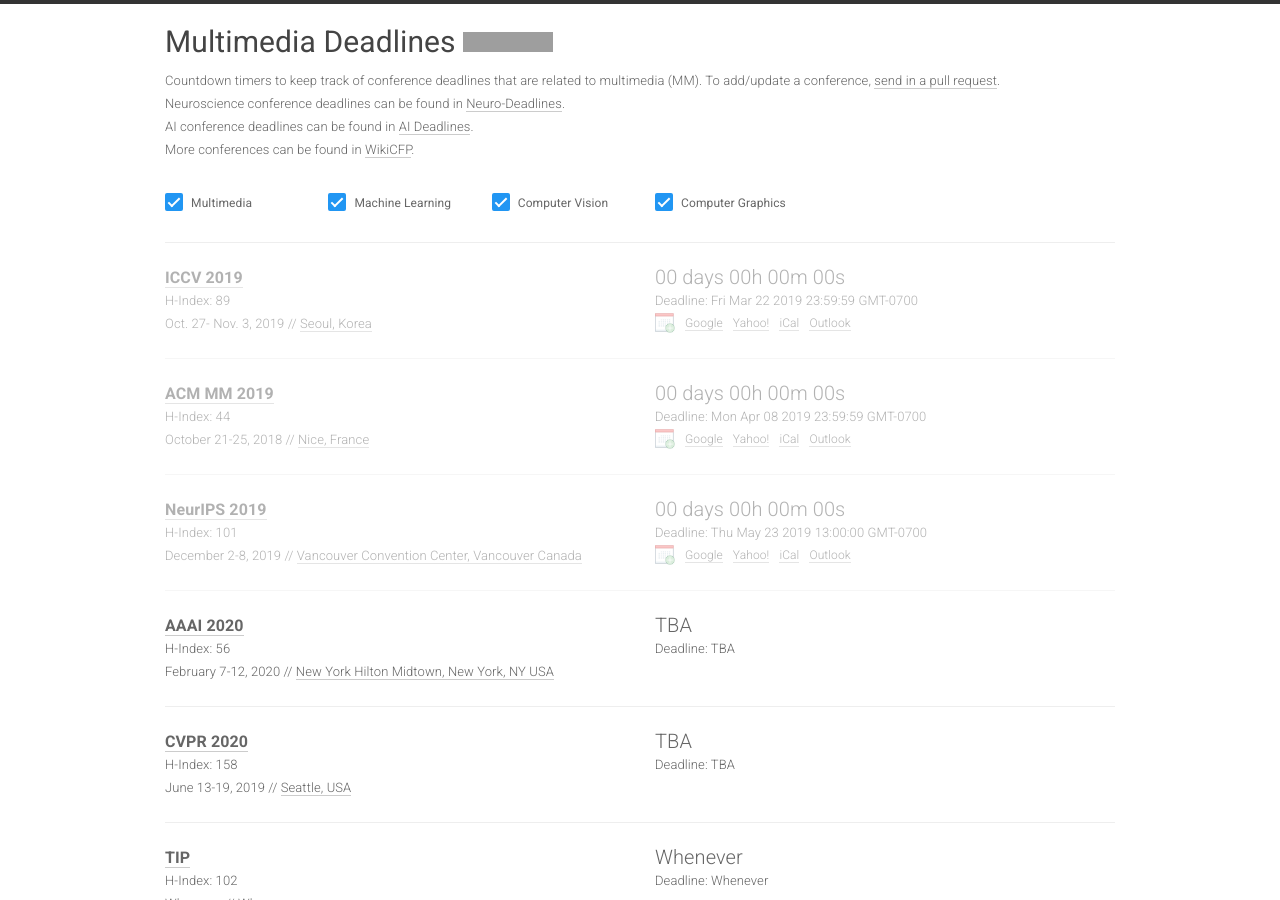
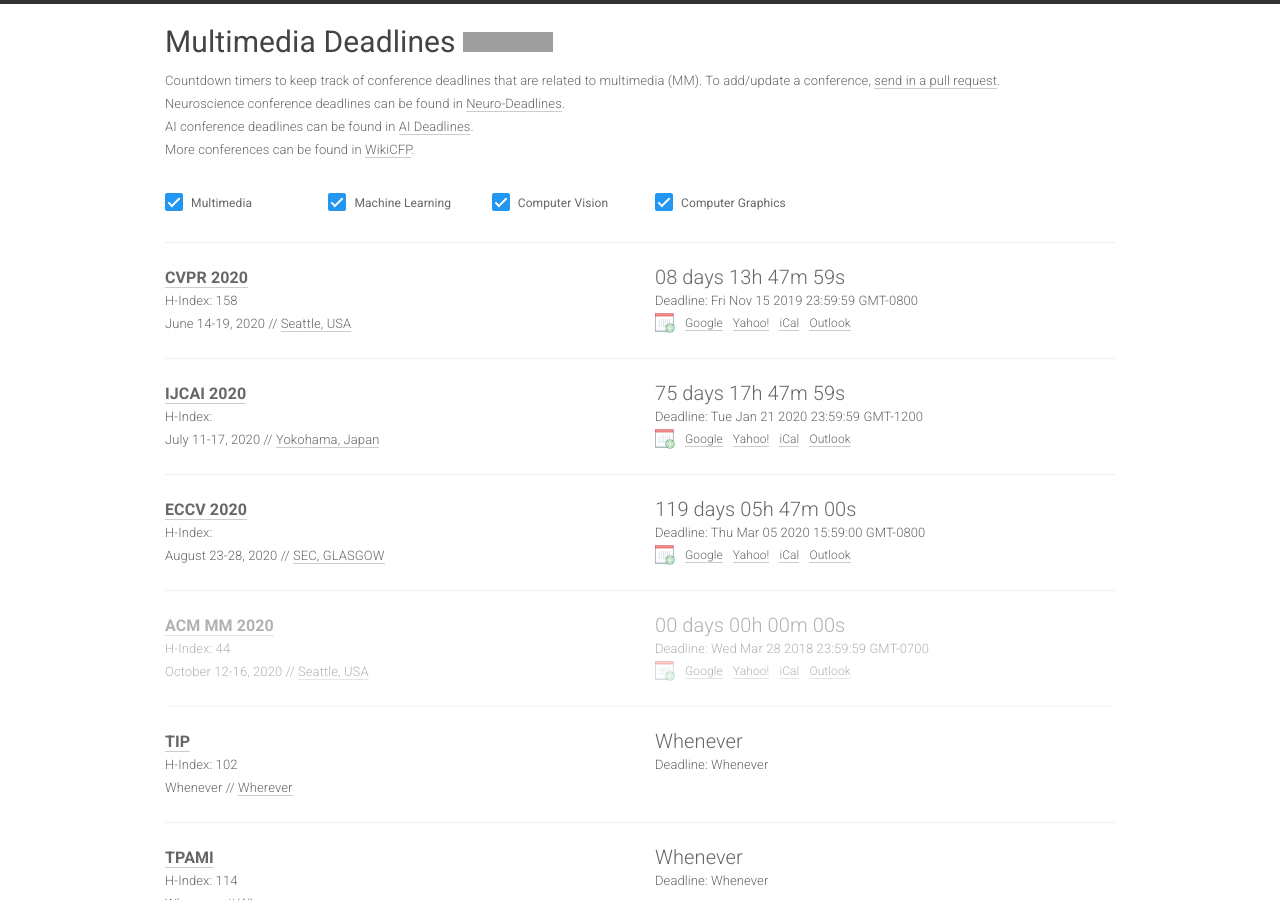
Before and after one commit to lidq92/lidq92.github.io, a Jekyll site: the page built from index.html, in a window 1280 px wide and 900 px high. Built offline with Jekyll 4.4.1, drawn with Linux system fonts in a browser that asks for light colours; nearby versions of some CDN libraries; grey boxes are pictures that could not be loaded.

Commit message:
Update conferences.yml

```diff
--- a/_data/conferences.yml
+++ b/_data/conferences.yml
@@ -21,60 +21,92 @@
 #  place: Macao, China
 #  sub: ML
 
-- name: ICCV
-  year: 2019
-  id: iccv2019
-  link: http://iccv2019.thecvf.com
-  deadline: "2019-03-22 23:59:59"
-  timezone: America/Los_Angeles
-  date: Oct. 27- Nov. 3, 2019
-  place: Seoul, Korea
-  hindex: 89
-  sub: CV
+#- name: ICCV
+#  year: 2019
+#  id: iccv2019
+#  link: http://iccv2019.thecvf.com
+#  deadline: "2019-03-22 23:59:59"
+#  timezone: America/Los_Angeles
+#  date: Oct. 27- Nov. 3, 2019
+#  place: Seoul, Korea
+#  hindex: 89
+#  sub: CV
 
-- name: ACM MM
-  year: 2019
-  id: acmmm19
-  link: http://acmmm.org/2019/
-  deadline: "2019-04-08 23:59:59"
-  timezone: Etc/GMT+7
-  date: October 21-25, 2018
-  place: Nice, France
-  hindex: 44
-  sub: MM
+#- name: ACM MM
+#  year: 2019
+#  id: acmmm19
+#  link: http://acmmm.org/2019/
+#  deadline: "2019-04-08 23:59:59"
+#  timezone: Etc/GMT+7
+#  date: October 21-25, 2018
+#  place: Nice, France
+#  hindex: 44
+#  sub: MM
 
-- name: NeurIPS
-  year: 2019
-  id: nips19
-  link: https://neurips.cc/Conferences/2019
-  deadline: "2019-05-23 13:00:00"
-  timezone: America/Los_Angeles
-  date: December 2-8, 2019
-  place: "Vancouver Convention Center, Vancouver Canada"
-  hindex: 101
-  sub: ML
+#- name: NeurIPS
+#  year: 2019
+#  id: nips19
+#  link: https://neurips.cc/Conferences/2019
+#  deadline: "2019-05-23 13:00:00"
+#  timezone: America/Los_Angeles
+#  date: December 2-8, 2019
+#  place: "Vancouver Convention Center, Vancouver Canada"
+#  hindex: 101
+#  sub: ML
 
-- name: AAAI
-  year: 2020
-  id: aaai20
-  link: https://aaai.org/Conferences/AAAI-20/
-  deadline: "TBA"
-  timezone: Etc/GMT+10
-  date: February 7-12, 2020
-  place: New York Hilton Midtown, New York, NY USA
-  hindex: 56
-  sub: ML
+#- name: AAAI
+#  year: 2020
+#  id: aaai20
+#  link: https://aaai.org/Conferences/AAAI-20/
+#  deadline: "TBA"
+#  timezone: Etc/GMT+10
+#  date: February 7-12, 2020
+#  place: New York Hilton Midtown, New York, NY USA
+#  hindex: 56
+#  sub: ML
 
 - name: CVPR
   year: 2020
   id: cvpr2020
   link: http://cvpr2020.thecvf.com
-  deadline: "TBA"
+  deadline: "2019-11-15 23:59:59"
   timezone: America/Los_Angeles
-  date: June 13-19, 2019
+  date: June 14-19, 2020
   place: Seattle, USA
   hindex: 158
   sub: CV
+
+- name: IJCAI
+  year: 2020
+  id: ijcai20
+  link: https://www.ijcai20.org
+  deadline: "2020-01-21 23:59:59"
+  timezone: Etc/GMT+12
+  date: July 11-17, 2020
+  place: Yokohama, Japan
+  sub: ML
+
+- name: ECCV
+  year: 2020
+  id: eccv20
+  link: https://eccv2020.eu
+  deadline: "2020-03-05 15:59:00"
+  timezone: America/Los_Angeles
+  date: August 23-28, 2020
+  place: SEC, GLASGOW
+  h-index: 98
+  sub: CV
+
+- name: ACM MM
+  year: 2020
+  id: acmmm20
+  link: https://www.acmmm.org/2020/
+  deadline: "2018-03-28 23:59:59"
+  timezone: Etc/GMT+7
+  date: October 12-16, 2020
+  place: Seattle, USA
+  hindex: 44
+  sub: MM
 
 - name: TIP
   year:
```
